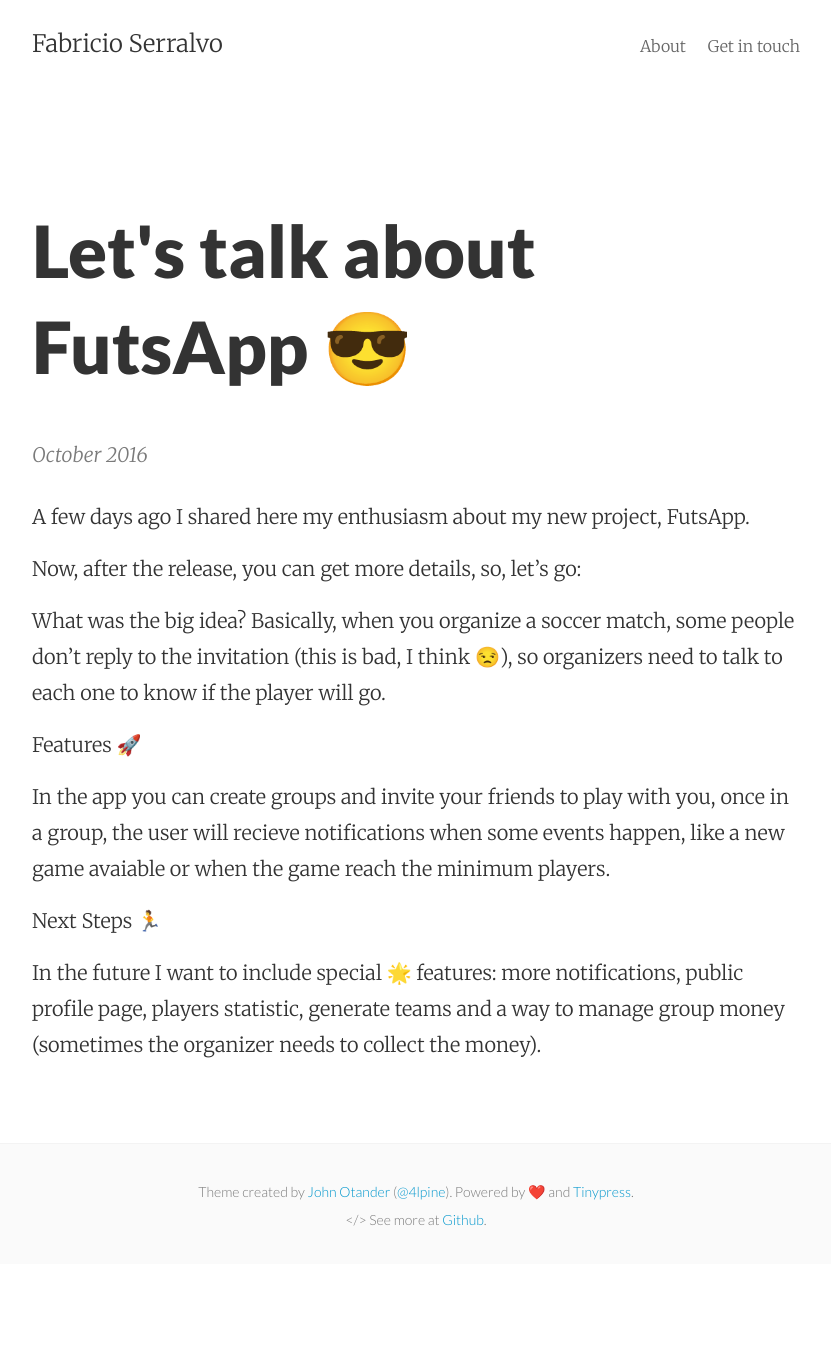
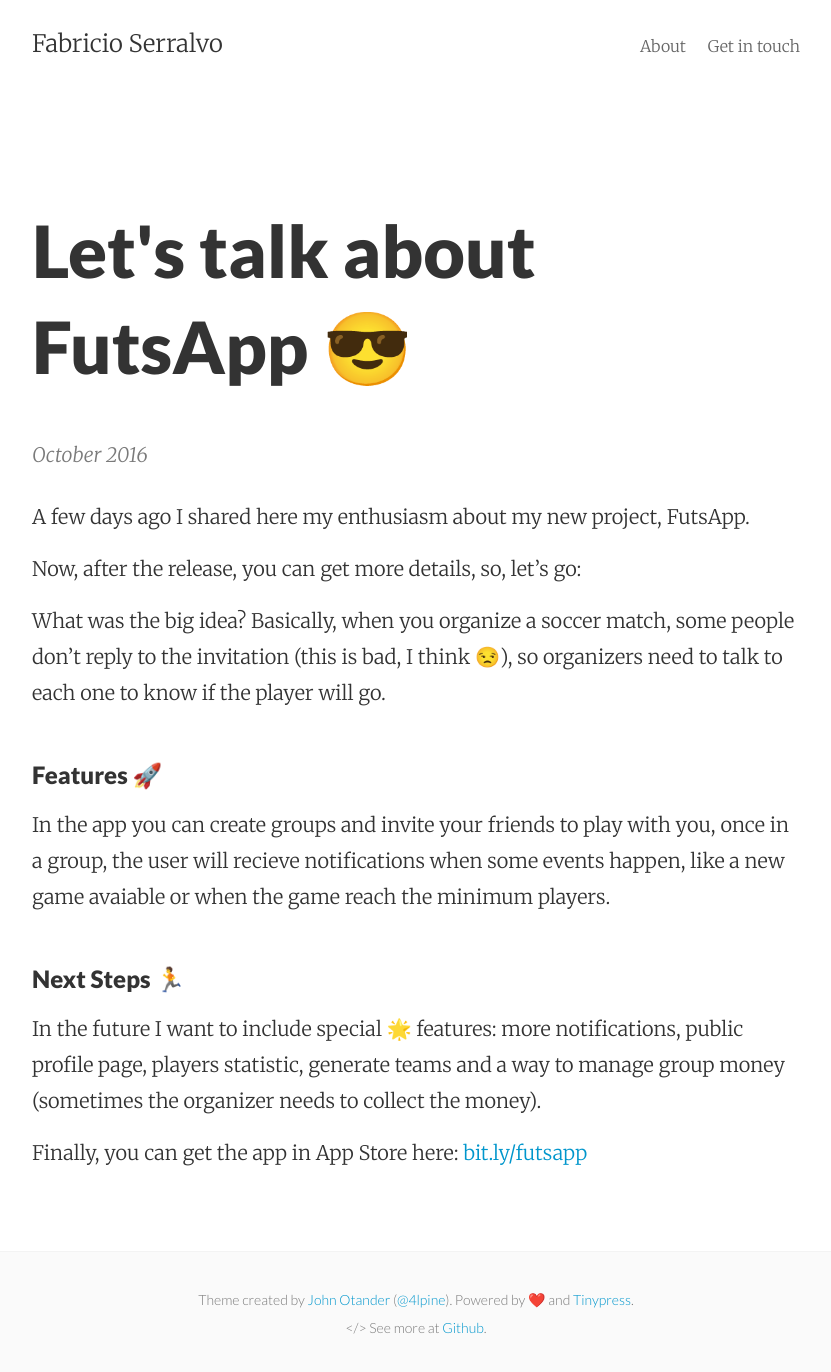
Before and after one commit to serralvo/serralvo.github.io, a Jekyll site: the page built from _posts/2016-10-06-lets-talk-about-futsapp.markdown, in a window 1280 px wide. Shown: the whole page, without its empty margins (224-1055 px from the left). Built offline with Jekyll 4.4.1, drawn with Linux system fonts in a browser that asks for light colours; before the commit the page ends 1264 px from its top, so only the background shows below that.

Commit message:
Update 2016-10-06-lets-talk-about-futsapp.markdown

```diff
--- a/_posts/2016-10-06-lets-talk-about-futsapp.markdown
+++ b/_posts/2016-10-06-lets-talk-about-futsapp.markdown
@@ -9,10 +9,12 @@
 
 What was the big idea? Basically, when you organize a soccer match, some people don't reply to the invitation (this is bad, I think 😒), so organizers need to talk to each one to know if the player will go.
 
-Features 🚀
+### Features 🚀
 
 In the app you can create groups and invite your friends to play with you, once in a group, the user will recieve notifications when some events happen, like a new game avaiable or when the game reach the minimum players.
 
-Next Steps 🏃
+### Next Steps 🏃
 
 In the future I want to include special 🌟 features: more notifications, public profile page, players statistic, generate teams and a way to manage group money (sometimes the organizer needs to collect the money).
+
+Finally, you can get the app in App Store here: [bit.ly/futsapp](https://bit.ly/futsapp)
```
